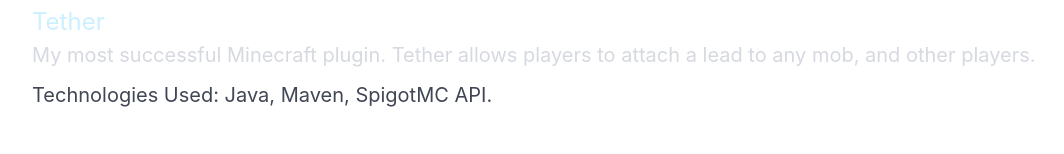
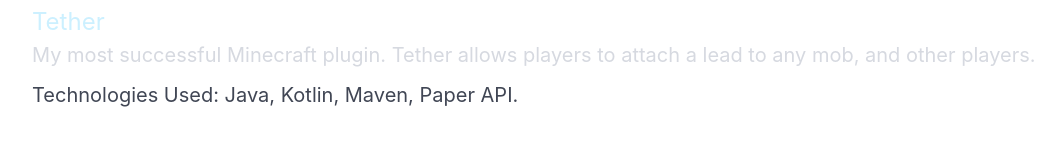
Before and after one commit to NaspoDev/naspoapps-root-site, a React (Vite) app: page / in a window 1280 px wide. Shown: the part 202-356 px from the top of the page, without its empty margins (96-1160 px from the left). Built offline with nearby package versions, Linux system fonts and the light colour scheme.

Commit message:
updated technologies used for tether

```diff
--- a/src/components/projects-list/projects.ts
+++ b/src/components/projects-list/projects.ts
@@ -14,7 +14,7 @@
     title: "Tether",
     description:
       "My most successful Minecraft plugin. Tether allows players to attach a lead to any mob, and other players.",
-    techStack: "Java, Maven, SpigotMC API.",
+    techStack: "Java, Kotlin, Maven, Paper API.",
     link: null,
     githubLink: "https://github.com/NaspoDev/Tether",
   },
```
